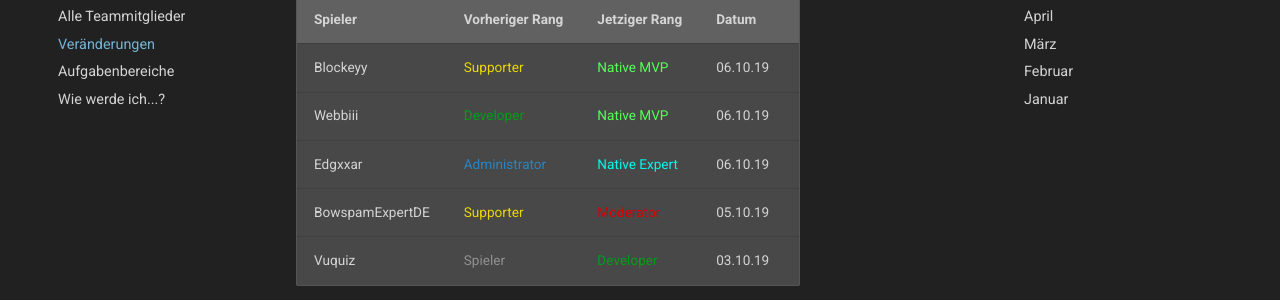
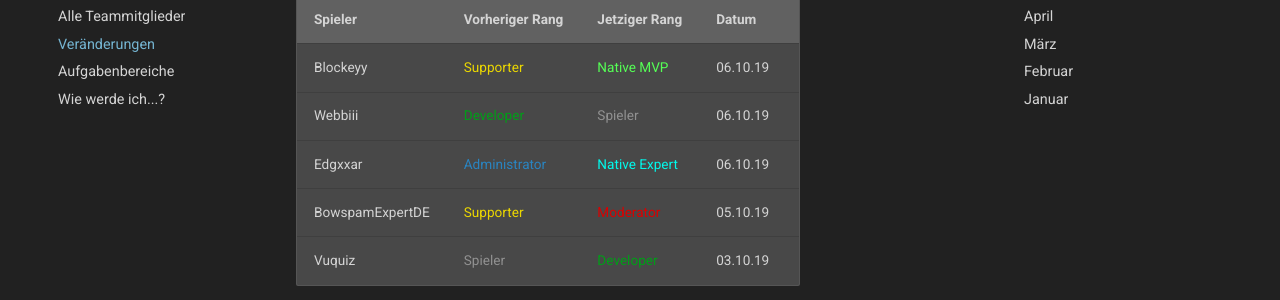
Before and after one commit to TimoliaDE/HowTo, an MkDocs documentation site: the page built from docs/team/changes.md, in a window 1280 px wide and 900 px high. Shown: the part 288-588 px from the top of the window. Built offline with MkDocs 1.6.1 and Material for MkDocs 9.7.7, drawn with Linux system fonts in a browser that asks for light colours; old or Windows-style settings are respelled for this version of MkDocs.

Commit message:
Update changes.md

```diff
--- a/docs/team/changes.md
+++ b/docs/team/changes.md
@@ -6,7 +6,7 @@ Hier werden alle Aus- und Eintritte bzw. Beförderungen und Degradierungen aufge
 | Spieler | Vorheriger Rang | Jetziger Rang | Datum |
 | ------ | ------ | ------ | ------ |
 | Blockeyy | <span class='supporter'>Supporter</span> | <span class='mvp'>Native MVP</span> | 06.10.19 |
-| Webbiii | <span class='developer'>Developer</span> | <span class='mvp'>Native MVP</span> | 06.10.19 |
+| Webbiii | <span class='developer'>Developer</span> | <span class='user'>Spieler</span> | 06.10.19 |
 | Edgxxar | <span class='administrator'>Administrator</span> | <span class='expert'>Native Expert</span> | 06.10.19 |
 | BowspamExpertDE | <span class='supporter'>Supporter</span> | <span class='moderator'>Moderator</span> | 05.10.19 |
 | Vuquiz | <span class='user'>Spieler</span> | <span class='developer'>Developer</span> | 03.10.19 |
```
